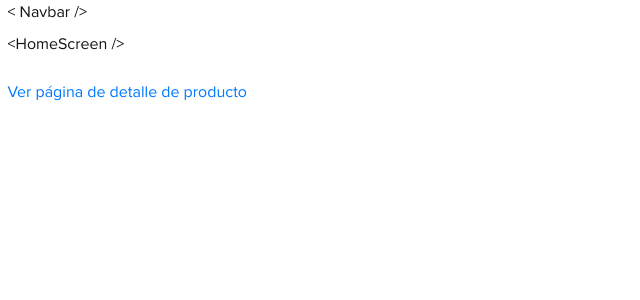
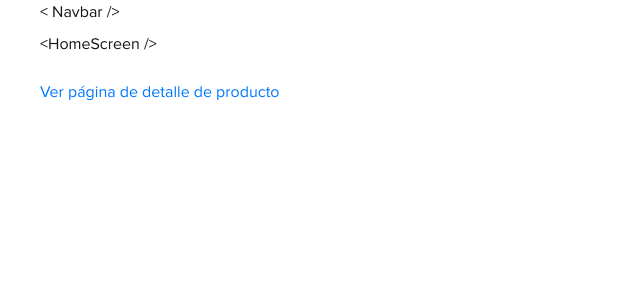
Before and after one commit to goncy/mercadolibre-details-challenge, a React (Vite) app: page / in a window 1280 px wide. Shown: the top 300 px of the page, without its empty margins (0-640 px from the left). Built offline with nearby package versions, Linux system fonts and the light colour scheme.

Commit message:
Update container size

```diff
--- a/src/theme.ts
+++ b/src/theme.ts
@@ -32,7 +32,7 @@ export default extendTheme({
   },
   sizes: {
     container: {
-      xl: "1265px",
+      xl: "1200px",
     },
   },
   fonts: {
```
